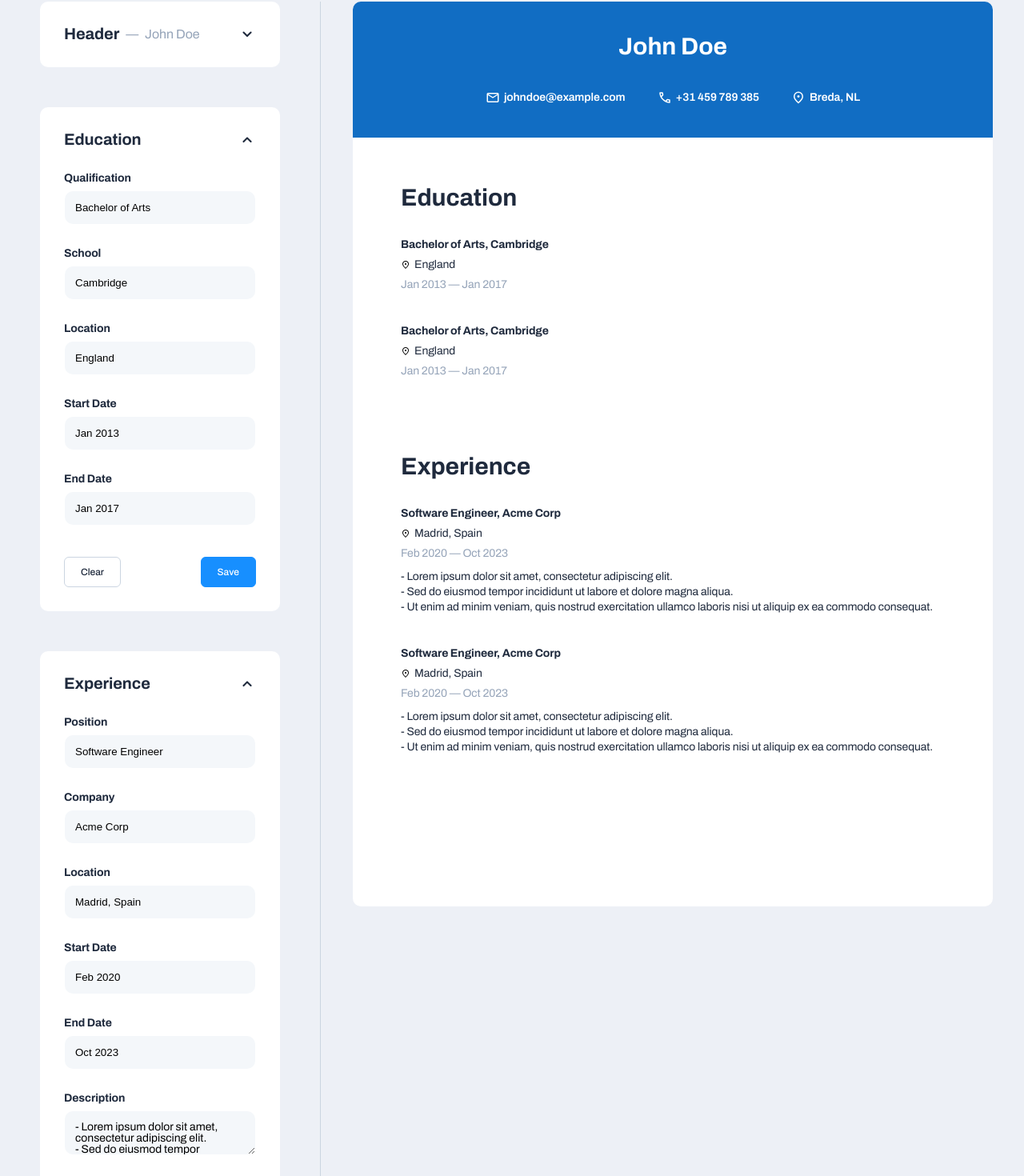
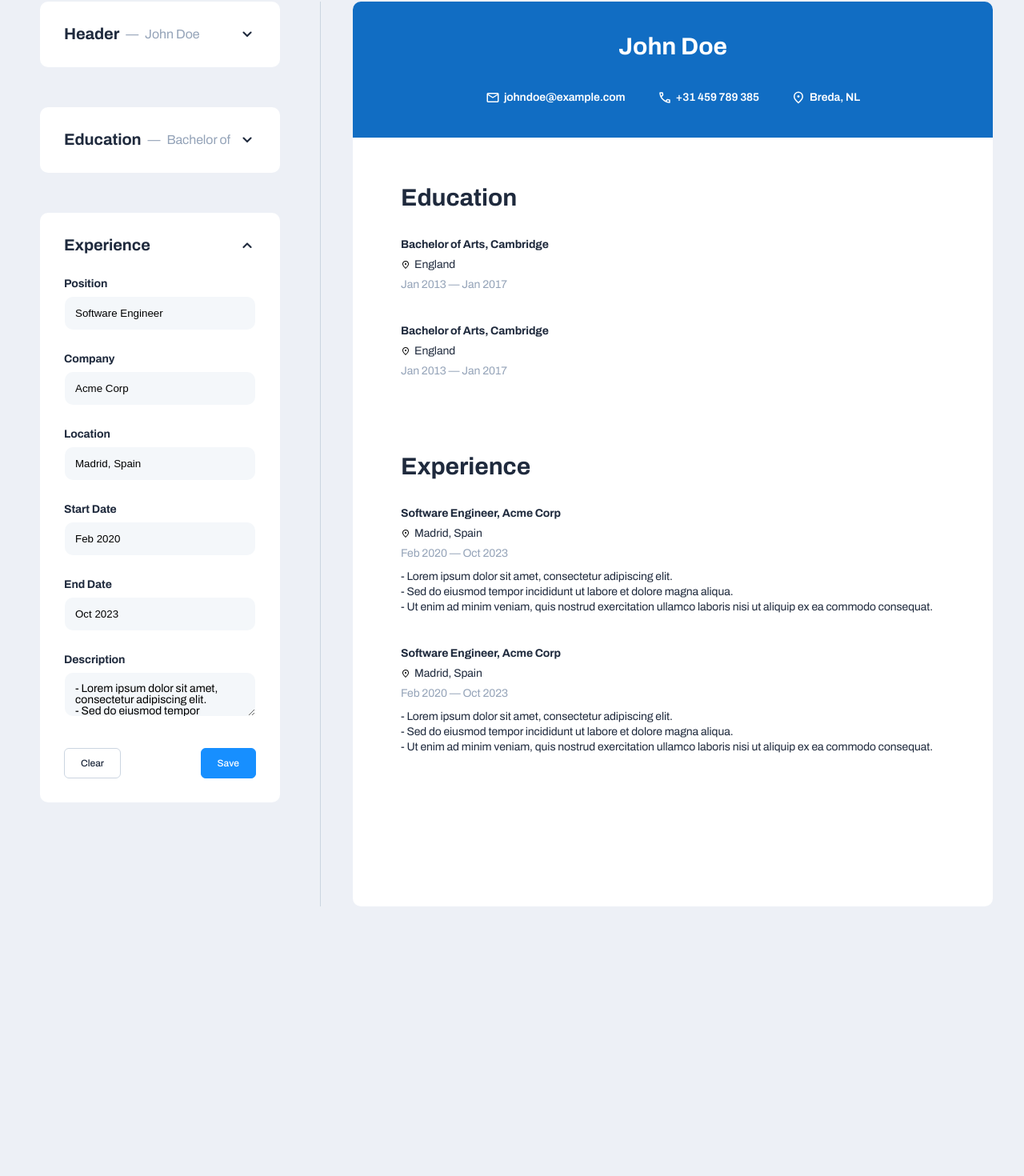
Before and after one commit to amadeuio/make-your-cv, a React (Vite) app: page / in a window 1280 px wide. Shown: the part 48-1518 px from the top of the page at 80% size. After the commit the page ends 1231 px from the top, so only its background shows below. Built offline with nearby package versions, Linux system fonts and the light colour scheme.

Commit message:
Add dropdown toggle functionality to experience form

```diff
--- a/src/components/EducationForm.tsx
+++ b/src/components/EducationForm.tsx
@@ -7,7 +7,7 @@ import ExpandMoreIcon from "../icons/ExpandMoreIcon";
 
 function EducationForm() {
   const { educationData, setEducationData } = useContext(FormDataContext)!;
-  const [isOpen, setIsOpen] = useState(true);
+  const [isOpen, setIsOpen] = useState(false);
 
   const toggleDropdown = () => {
     setIsOpen(!isOpen);
--- a/src/components/ExperienceForm.tsx
+++ b/src/components/ExperienceForm.tsx
@@ -1,11 +1,17 @@
-import { useContext, ChangeEvent, FormEvent } from "react";
+import { useState, useContext, ChangeEvent, FormEvent } from "react";
 import { FormDataContext } from "../App";
 
 import Button from "./Button";
 import ExpandLessIcon from "../icons/ExpandLessIcon";
+import ExpandMoreIcon from "../icons/ExpandMoreIcon";
 
 function ExperienceForm() {
   const { experienceData, setExperienceData } = useContext(FormDataContext)!;
+  const [isOpen, setIsOpen] = useState(true);
+
+  const toggleDropdown = () => {
+    setIsOpen(!isOpen);
+  };
 
   const handleChange = (e: ChangeEvent<HTMLInputElement> | ChangeEvent<HTMLTextAreaElement>) => {
     const { name, value } = e.target;
@@ -22,12 +28,11 @@ function ExperienceForm() {
       location: "",
       description: "",
     });
-    console.log("Clear detected:", experienceData);
   };
 
   const handleSave = (e: FormEvent<HTMLButtonElement>) => {
     e.preventDefault();
-    console.log("Save detected", experienceData);
+    toggleDropdown();
   };
 
   const { company, position, startDate, endDate, location, description } = experienceData;
@@ -35,11 +40,24 @@ function ExperienceForm() {
   return (
     <form className="experience-form">
       <fieldset>
-        <div className="legend-container">
+        {/* Legend */}
+        <div className="legend-container" onClick={toggleDropdown}>
+          <div className="legend-content">
             <legend>Experience</legend>
-          <ExpandLessIcon />
+            {!isOpen && company && (
+              <div className="legend-company-preview">
+                <span className="legend-dash">—</span>
+                {company}
               </div>
-        <div className="input-container">
+            )}
+          </div>
+          {isOpen ? <ExpandLessIcon /> : <ExpandMoreIcon />}
+        </div>
+
+        {/* Drop down menu */}
+        <div className={`dropdown-menu ${isOpen ? "open" : ""}`}>
+          <ul>
+            <li className="input-container">
               <label htmlFor="position">Position</label>
               <input
                 type="text"
@@ -49,8 +67,8 @@ function ExperienceForm() {
                 value={position}
                 onChange={handleChange}
               />
-        </div>
-        <div className="input-container">
+            </li>
+            <li className="input-container">
               <label htmlFor="company">Company</label>
               <input
                 type="text"
@@ -60,8 +78,8 @@ function ExperienceForm() {
                 value={company}
                 onChange={handleChange}
               />
-        </div>
-        <div className="input-container">
+            </li>
+            <li className="input-container">
               <label htmlFor="location">Location</label>
               <input
                 type="text"
@@ -71,8 +89,8 @@ function ExperienceForm() {
                 value={location}
                 onChange={handleChange}
               />
-        </div>
-        <div className="input-container">
+            </li>
+            <li className="input-container">
               <label htmlFor="startDate">Start Date</label>
               <input
                 type="text"
@@ -82,8 +100,8 @@ function ExperienceForm() {
                 value={startDate}
                 onChange={handleChange}
               />
-        </div>
-        <div className="input-container">
+            </li>
+            <li className="input-container">
               <label htmlFor="endDate">End Date</label>
               <input
                 type="text"
@@ -93,8 +111,8 @@ function ExperienceForm() {
                 value={endDate}
                 onChange={handleChange}
               />
-        </div>
-        <div className="input-container">
+            </li>
+            <li className="input-container">
               <label htmlFor="description">Description</label>
               <textarea
                 id="description"
@@ -102,10 +120,12 @@ function ExperienceForm() {
                 placeholder="Enter a description"
                 value={description}
                 onChange={handleChange}></textarea>
-        </div>
+            </li>
             <div className="button-container">
               <Button className="clear-button" label="Clear" onClick={handleClear} />
               <Button className="save-button" label="Save" onClick={handleSave} />
+            </div>
+          </ul>
         </div>
       </fieldset>
     </form>
--- a/src/styles/index.css
+++ b/src/styles/index.css
@@ -156,7 +156,8 @@ legend {
 }
 
 .legend-fullname-preview,
-.legend-qualification-preview {
+.legend-qualification-preview,
+.legend-company-preview {
   white-space: nowrap;
   overflow: hidden;
   display: flex;
@@ -171,6 +172,10 @@ legend {
 
 .legend-qualification-preview {
   width: 112px;
+}
+
+.legend-company-preview {
+  width: 100px;
 }
 
 .legend-dash {
@@ -266,6 +271,10 @@ button.clear-button:hover {
   max-height: 600px;
 }
 
+.experience-form .dropdown-menu.open {
+  max-height: 700px;
+}
+
 /* Form section responsiveness */
 
 @media screen and (max-width: 768px) {
```
Lines whose indentation alone changed are shown as unchanged.
